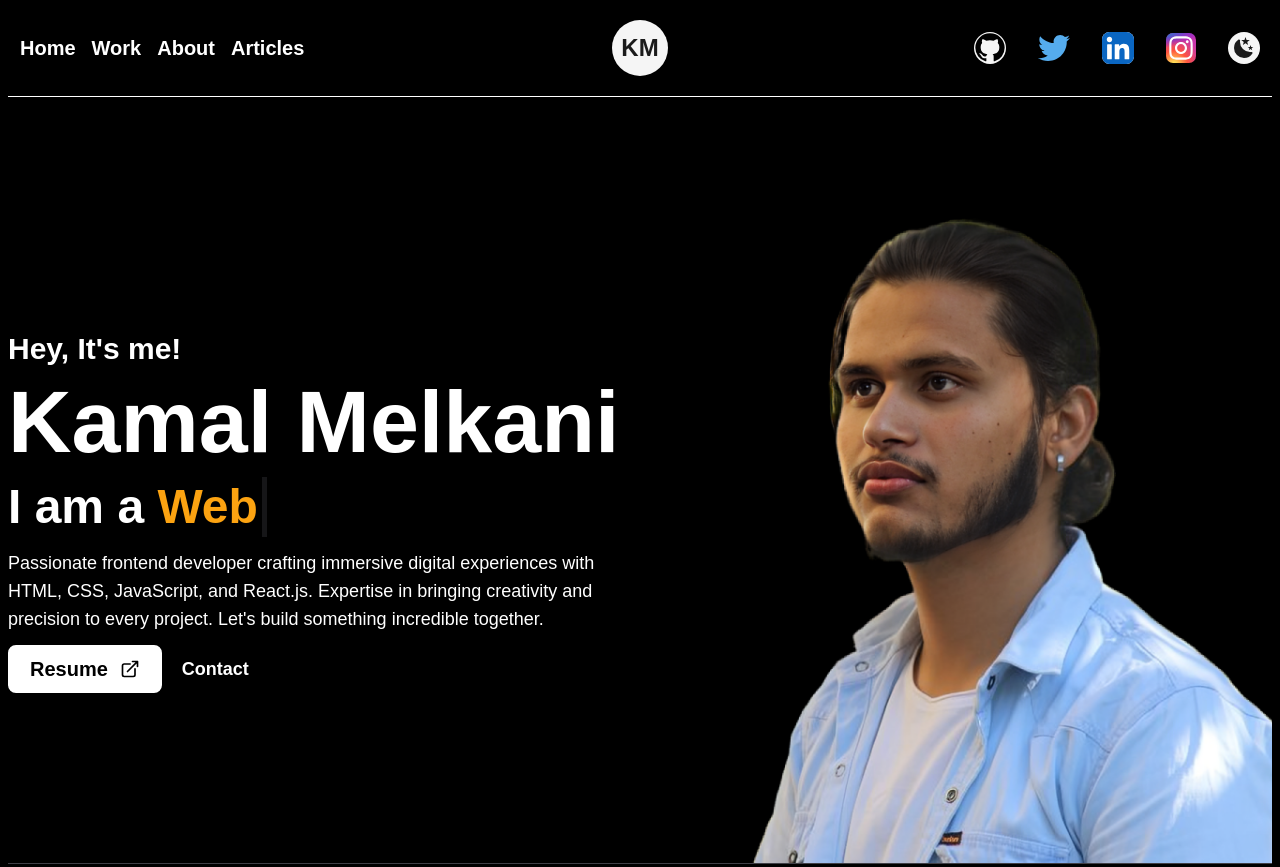
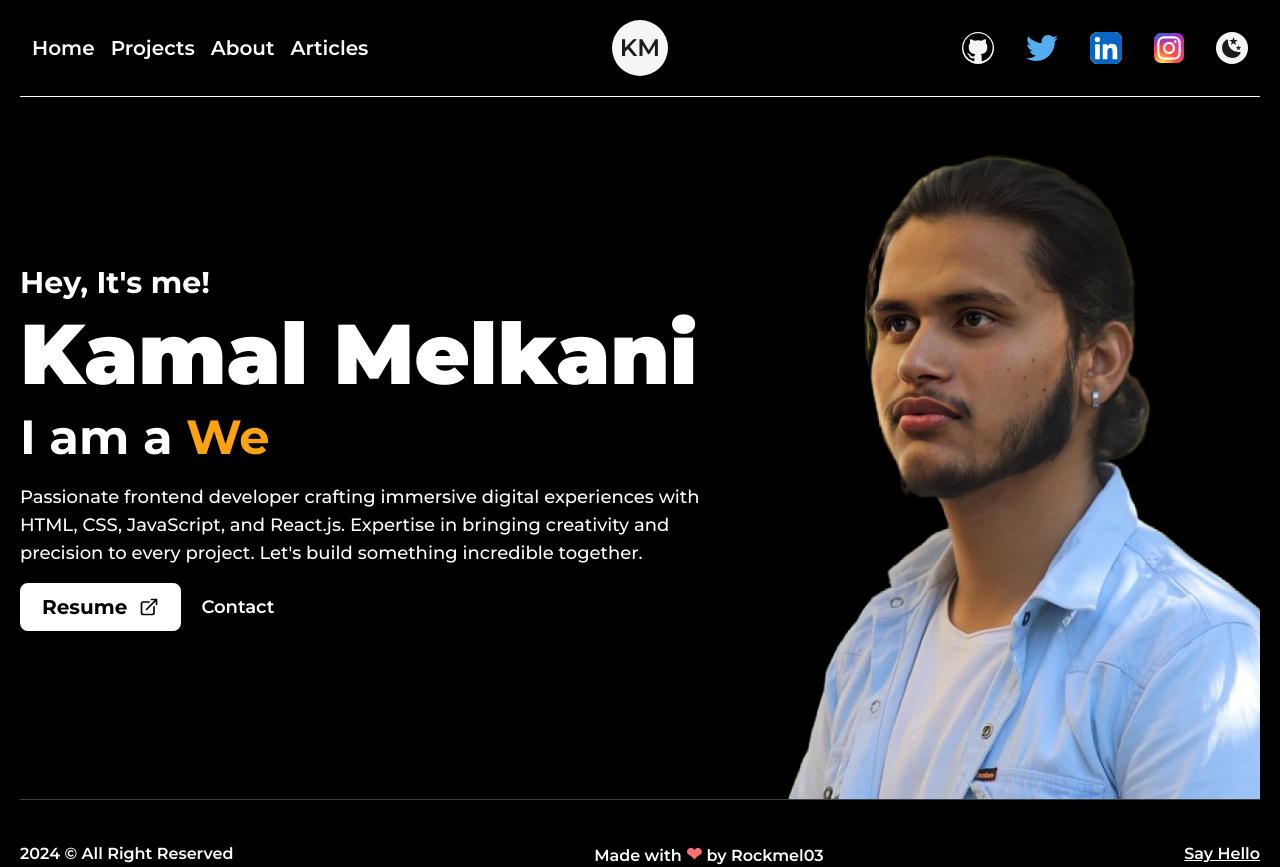
Before and after one commit to rockmel03/rockmel03_portfolio, a React (Vite) app: page / in a window 1280 px wide. Shown: the top 867 px of the page. Built offline with nearby package versions, Linux system fonts and the light colour scheme; the HTML template or start-up script is replaced by a standard one.

Commit message:
added some animation in home page

```diff
--- a/src/App.jsx
+++ b/src/App.jsx
@@ -3,7 +3,7 @@ import { Route, Routes } from "react-router-dom";
 import Header from "./components/Header";
 import Home from "./pages/Home.jsx";
 import About from "./pages/About.jsx";
-import Work from "./pages/Work.jsx";
+import Projects from "./pages/Projects.jsx";
 import Articles from "./pages/Articles.jsx";
 import Footer from "./components/Footer.jsx";
 
@@ -15,7 +15,7 @@ export default function App() {
         <Route path="/" element={<Home />}></Route>
         <Route path="/home" element={<Home />}></Route>
         <Route path="/about" element={<About />}></Route>
-        <Route path="/work" element={<Work />}></Route>
+        <Route path="/projects" element={<Projects />}></Route>
         <Route path="/articles" element={<Articles />}></Route>
       </Routes>
       <Footer />
--- a/src/components/Header.jsx
+++ b/src/components/Header.jsx
@@ -20,7 +20,7 @@ const Header = () => {
       <Layout className="!py-0">
         <nav className="w-full h-[12vh] p-3 flex justify-between items-center shadow-[0_1px]">
           <ul className="flex items-center justify-center gap-4">
-            {["home", "work", "about", "articles"].map((item, idx) => (
+            {["home", "projects", "about", "articles"].map((item, idx) => (
               <li
                 key={idx}
                 className="text-xl font-semibold capitalize hover:opacity-90 relative after:w-0 after:h-[.1em] after:absolute after:left-0 after:bottom-0 after:bg-dark dark:after:bg-light after:duration-300 hover:after:w-full"
--- a/src/components/Layout.jsx
+++ b/src/components/Layout.jsx
@@ -3,7 +3,7 @@ import React from "react";
 const Layout = ({ children, className }) => {
   return (
     <div
-      className={`w-full max-w-screen-xl mx-auto py-16 px-2 relative ${className}`}
+      className={`w-full max-w-screen-xl mx-auto py-16 px-5 relative ${className}`}
     >
       {children}
     </div>
--- a/src/index.css
+++ b/src/index.css
@@ -1,8 +1,15 @@
+@import url("https://fonts.googleapis.com/css2?family=Montserrat:ital,wght@0,100..900;1,100..900&display=swap");
+
 @tailwind base;
 @tailwind components;
 @tailwind utilities;
 
-@font-face {
-  font-family: "Montserrat", sans-serif;
-  src: url("https://fonts.googleapis.com/css2?family=Berkshire+Swash&family=Great+Vibes&family=Montserrat:ital,wght@0,100..900;1,100..900&family=Poppins:wght@100;400;500;700;900&family=Rochester&display=swap");
-}
+@keyframes typewriter {
+    from {
+      opacity: 0;
+    }
+    to {
+      /* background: red; */
+      opacity: 1;
+    }
+  }
--- a/src/pages/Home.jsx
+++ b/src/pages/Home.jsx
@@ -1,26 +1,43 @@
 import React from "react";
 import Layout from "../components/Layout";
 import Typing from "../components/templetes/Typing";
+import AnimatedHeading from "../components/templetes/AnimatedHeading";
+import { motion } from "framer-motion";
 
 const Home = () => {
   return (
     <div>
-      <Layout className="py-0">
+      <Layout className="!py-0">
         <main className="relative w-full h-[calc(100vh-12vh)] flex  border-b-[1px] border-b-zinc-700">
           <div className="flex-1 flex flex-col justify-center items-start">
-            <h3 className="text-3xl font-bold leading-tight">
+            <motion.div
+              initial={{ width: 0 }}
+              animate={{ width: "fit-content" }}
+              transition={{ duration: 0.5 }}
+              className="w-fit overflow-hidden"
+            >
+              <h3 className="text-3xl font-bold leading-tight  whitespace-nowrap">
                 Hey, It's <span>me!</span>
               </h3>
-            <h1 className="text-[5.5rem] font-gil  whitespace-nowrap font-black leading-tight">
-              Kamal Melkani
-            </h1>
+            </motion.div>
+            <AnimatedHeading
+              data="kamal melkani"
+              className={`!text-[5.3rem] whitespace-nowrap leading-tight overflow-hidden`}
+            />
+            <motion.div
+              initial={{ opacity: 0 }}
+              animate={{ opacity: 1 }}
+              transition={{ duration: 0.5, delay: 1 }}
+              className="w-fit overflow-hidden"
+            >
               <h2 className="text-5xl font-bold leading-tight">
-              I am a{" "}
+                I am a&nbsp;
                 <span className=" capitalize text-yellow-dark   ">
                   <Typing data={["frontend developer", "web designer"]} />
                 </span>
               </h2>
-            <p className="text-lg my-3">
+            </motion.div>
+            <p className="text-lg font-medium my-4">
               Passionate frontend developer crafting immersive digital
               experiences with HTML, CSS, JavaScript, and React.js. Expertise in
               bringing creativity and precision to every project. Let's build
--- /dev/null
+++ b/src/pages/Projects.jsx
@@ -0,0 +1,8 @@
+import React from "react";
+const Projects = () => {
+  return (
+    <div></div>
+  );
+};
+
+export default Projects;
--- a/src/pages/Work.jsx
+++ /dev/null
@@ -1,11 +0,0 @@
-import React from 'react'
-
-const Work = () => {
-  return (
-    <div>
-
-    </div>
-  )
-}
-
-export default Work
```
Lines whose indentation alone changed are shown as unchanged.
